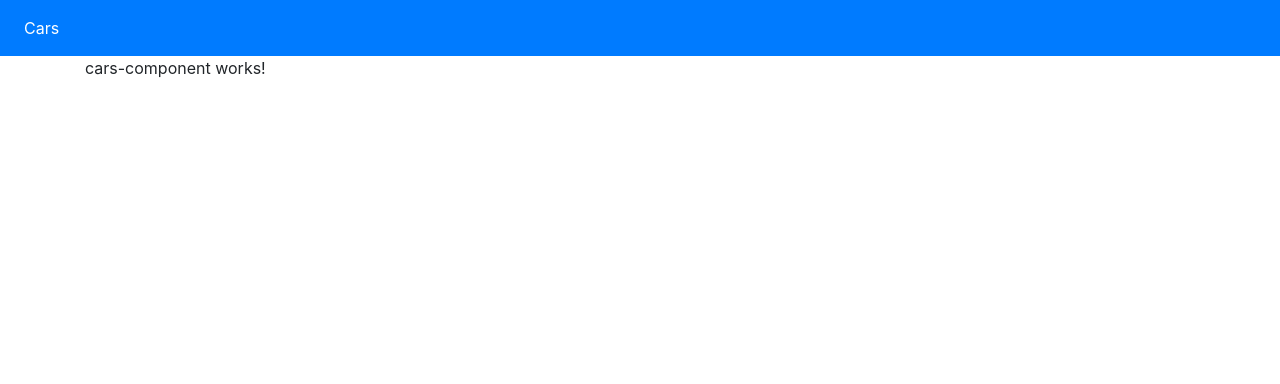
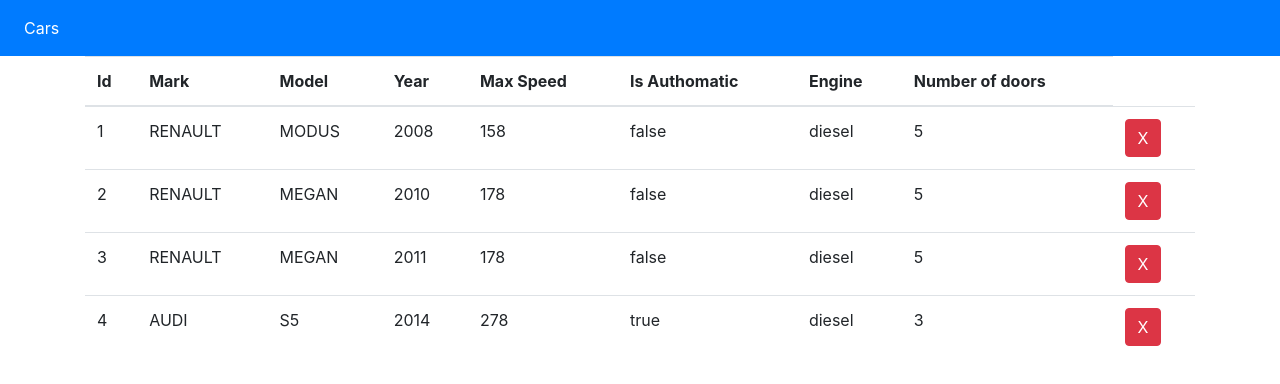
Before and after one commit to IlijaZubac/cars-ang, an Angular app: page /cars in a window 1280 px wide. Shown: the top 384 px of the page. Built offline with nearby package versions, Linux system fonts and the light colour scheme.

Commit message:
2. commit

```diff
--- a/src/app/app.module.ts
+++ b/src/app/app.module.ts
@@ -7,6 +7,7 @@
 import { LayoutComponent } from './components/layout/layout.component';
 import { CarsComponentComponent } from './components/cars-component/cars-component.component';
 import { AppRoutingModule } from './app-routing.module'
+import { CarServiceService } from './services/car-service.service';
 
 
 @NgModule({
@@ -20,7 +21,7 @@
     AppRoutingModule
 
   ],
-  providers: [],
+  providers: [CarServiceService],
   bootstrap: [AppComponent]
 })
 export class AppModule { }
--- /dev/null
+++ b/src/app/car.ts
@@ -0,0 +1,26 @@
+export class Car {
+
+    id: string;
+    mark: string;
+    model: string;
+    year: string;
+    maxSpeed: string;
+    isAuthomatic: boolean;
+    engine: string;
+    numberOfDoors: string;
+
+
+    constructor(id: string, mark: string, model: string, year: string, maxSpeed: string, isAuthomatic: boolean,
+        engine: string, numberOfDoors: string) {
+
+        this.id = id;
+        this.mark = mark;
+        this.model = model;
+        this.year = year;
+        this.maxSpeed = maxSpeed;
+        this.isAuthomatic = isAuthomatic;
+        this.engine = engine;
+        this.numberOfDoors = numberOfDoors;
+    }
+
+}
--- a/src/app/components/cars-component/cars-component.component.html
+++ b/src/app/components/cars-component/cars-component.component.html
@@ -1,3 +1,30 @@
-<p>
-  cars-component works!
-</p>
+<table class="table table">
+  <thead>
+    <tr>
+    <th>Id</th>
+    <th>Mark</th>
+    <th>Model</th>
+    <th>Year</th>
+    <th>Max Speed</th>
+    <th>Is Authomatic</th>
+    <th>Engine</th>
+    <th>Number of doors</th>
+    </tr>
+  </thead>
+  <tr *ngFor="let car of cars">
+    <td>{{ car.id }}</td>
+    <td>{{ car.mark | uppercase }}</td>
+    <td>{{ car.model | uppercase }}</td>
+    <td>{{ car.year }}</td>
+    <td>{{ car.maxSpeed }}</td>
+    <td>{{ car.isAuthomatic }}</td>
+    <td>{{ car.engine }}</td>
+    <td>{{ car.numberOfDoors }}</td>
+    <td>
+      <button class="btn btn-danger"
+        (click)="removeContact(contact)">
+        X
+      </button>
+    </td>
+  </tr>
+</table>
--- a/src/app/components/cars-component/cars-component.component.ts
+++ b/src/app/components/cars-component/cars-component.component.ts
@@ -1,4 +1,5 @@
 import { Component, OnInit } from '@angular/core';
+import { CarServiceService } from '../../services/car-service.service';
 
 @Component({
   selector: 'app-cars-component',
@@ -7,7 +8,10 @@
 })
 export class CarsComponentComponent implements OnInit {
 
-  constructor() { }
+    cars = [];
+    constructor(private _carsService: CarServiceService) {
+      this.cars = this._carsService.getCars();
+   }
 
   ngOnInit() {
   }
--- /dev/null
+++ b/src/app/services/car-service.service.ts
@@ -0,0 +1,61 @@
+import { Injectable } from '@angular/core';
+import { Car } from '../car';
+
+
+@Injectable()
+export class CarServiceService {
+
+  private cars
+  constructor() {
+
+
+    this.cars = [
+      {
+        id: '1',
+        mark: 'Renault',
+        model: 'Modus',
+        year: '2008',
+        maxSpeed: '158',
+        isAuthomatic: 'false',
+        engine: 'diesel',
+        numberOfDoors: '5'
+      },
+      {
+        id: '2',
+        mark: 'Renault',
+        model: 'Megan',
+        year: '2010',
+        maxSpeed: '178',
+        isAuthomatic: 'false',
+        engine: 'diesel',
+        numberOfDoors: '5'
+      },
+      {
+        id: '3',
+        mark: 'Renault',
+        model: 'Megan',
+        year: '2011',
+        maxSpeed: '178',
+        isAuthomatic: 'false',
+        engine: 'diesel',
+        numberOfDoors: '5'
+      },
+      {
+        id: '4',
+        mark: 'Audi',
+        model: 'S5',
+        year: '2014',
+        maxSpeed: '278',
+        isAuthomatic: 'true',
+        engine: 'diesel',
+        numberOfDoors: '3'
+      },
+
+    ]
+
+  }
+  getCars(){
+    return this.cars
+  }
+
+}
```
Also changed, not shown: 1 other file (tests, documents, lock files or other folders).
